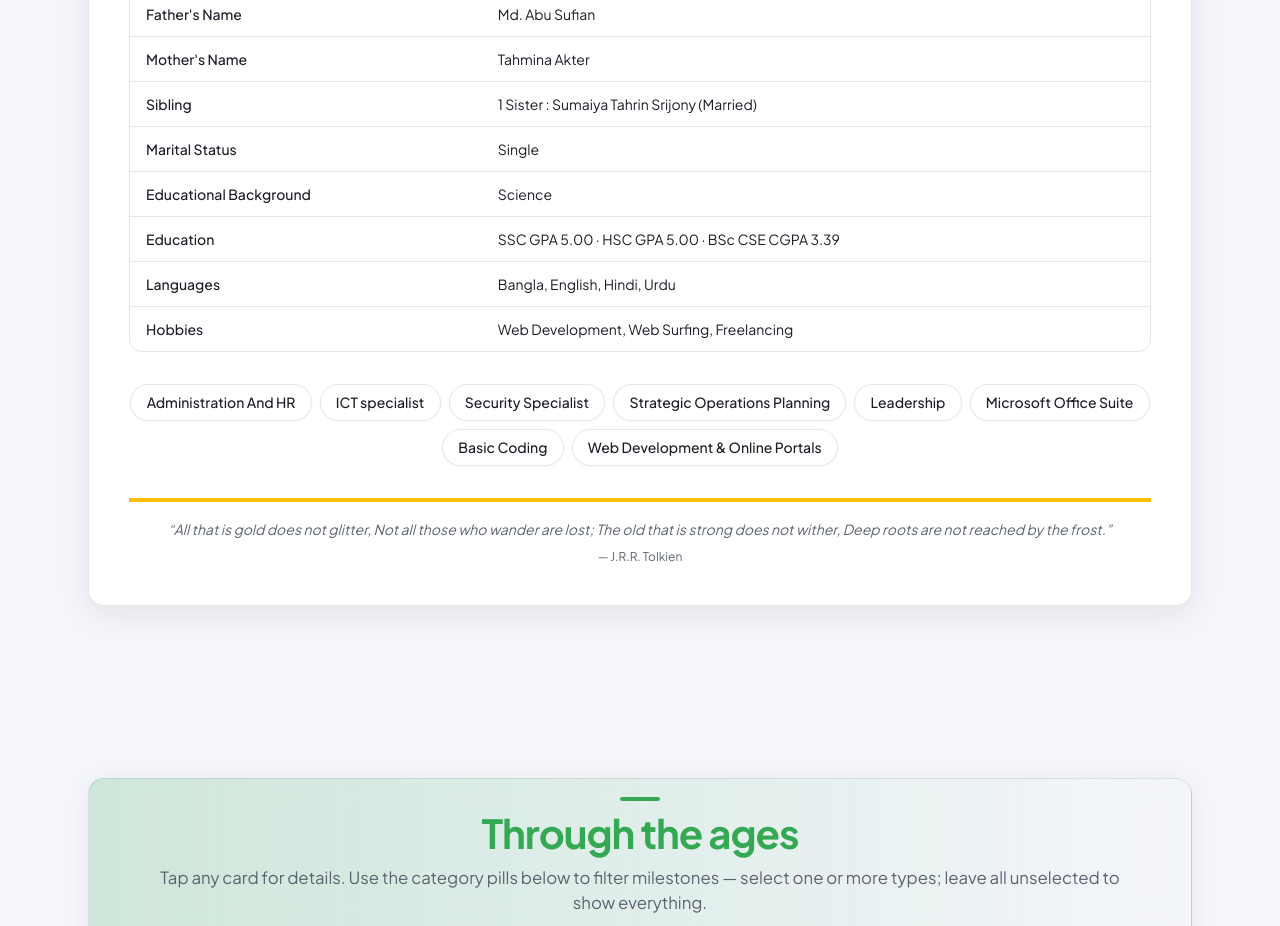
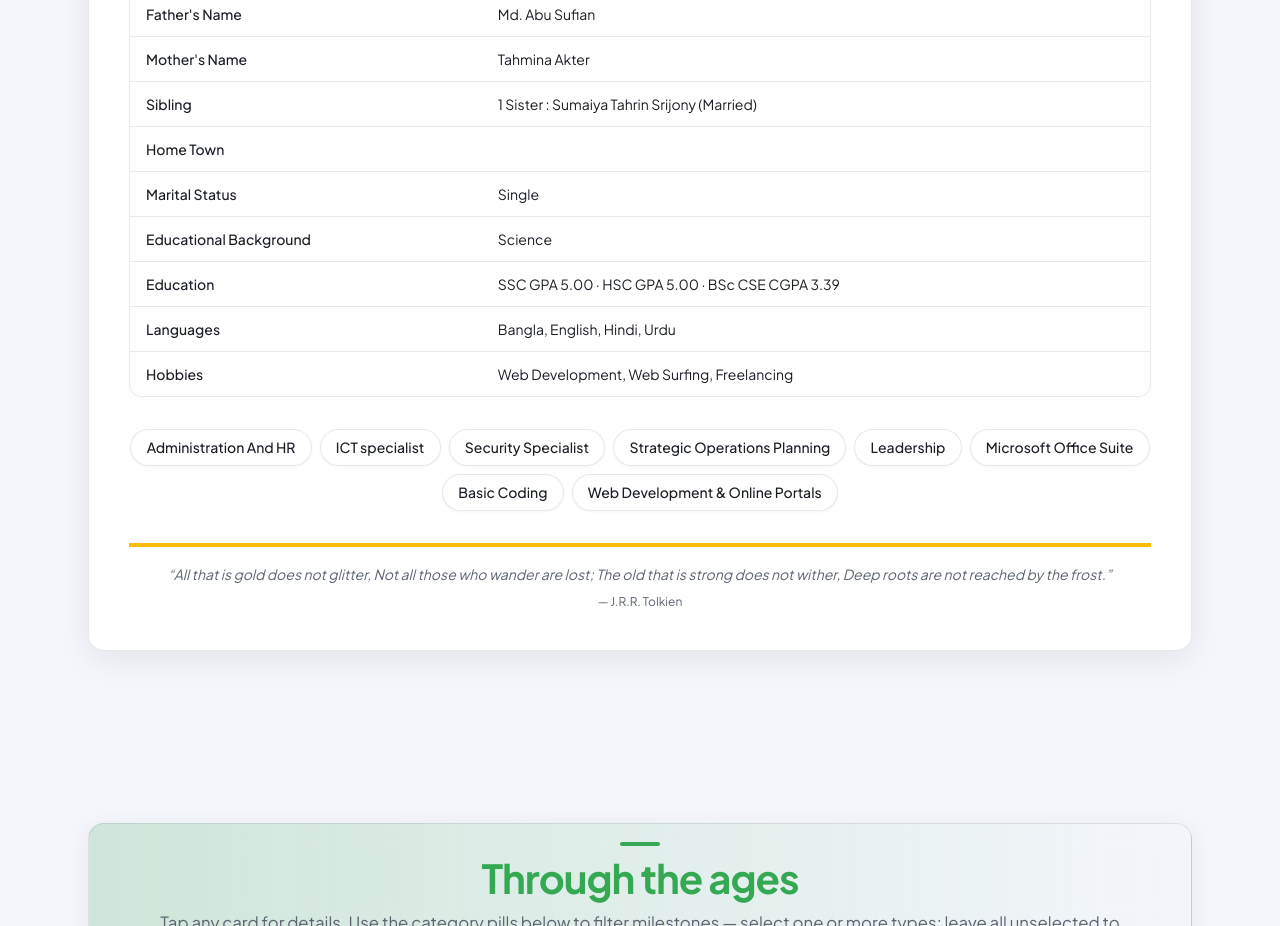
Before and after one commit to ZabulanaKakil/Portfolio, a React (Vite) app: page / in a window 1280 px wide. Shown: the part 940-1866 px from the top of the page. Built offline with nearby package versions, Linux system fonts and the light colour scheme.

Commit message:
Update portfolio.ts

```diff
--- a/src/data/portfolio.ts
+++ b/src/data/portfolio.ts
@@ -1072,6 +1072,7 @@ export const personalSpecs: PersonalSpec[] = [
   { label: 'Father\'s Name', value: portfolio.personal.parents.father },
   { label: 'Mother\'s Name', value: portfolio.personal.parents.mother },
   { label: 'Sibling', value: portfolio.personal.sibling },
+  { label: 'Home Town', value: portfolio.personal.hometown },
   { label: 'Marital Status', value: portfolio.personal.maritalStatus },
   { label: 'Educational Background', value: portfolio.personal.educationalBackground },
   {
```
